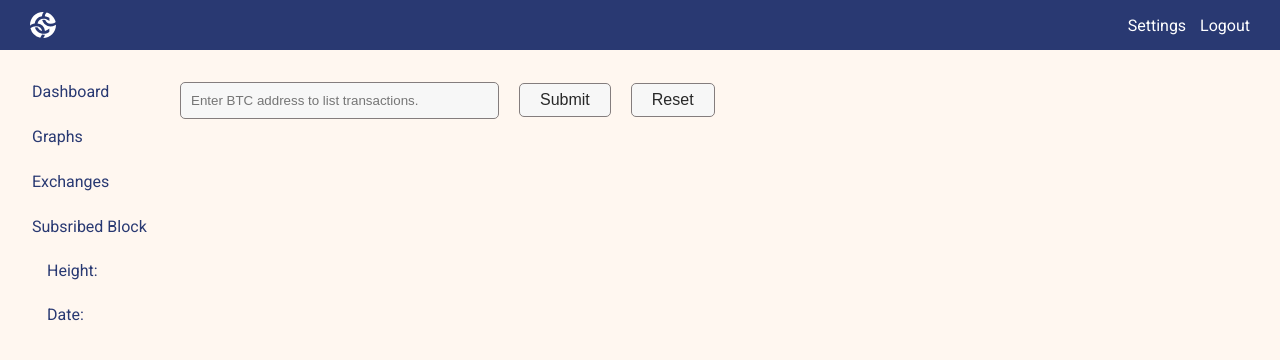
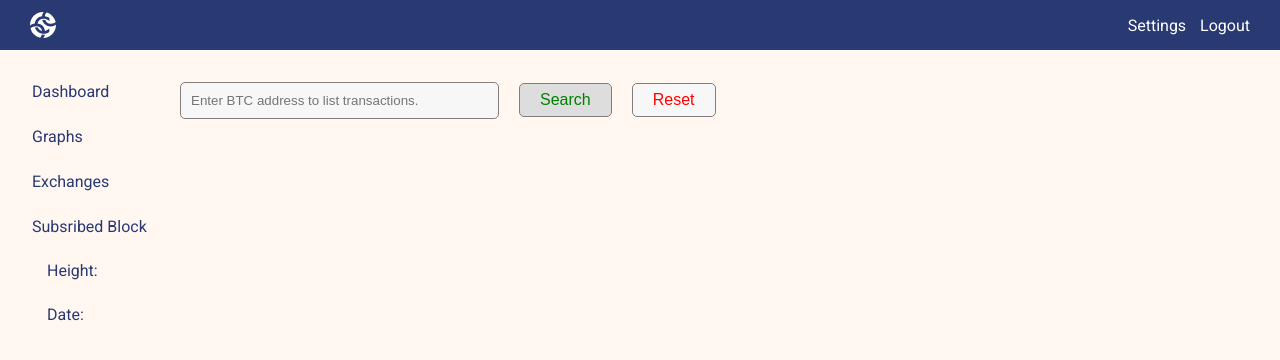
Before and after one commit to bhaveshletter/chain-analysis, an Angular app: page /home in a window 1280 px wide. Shown: the top 360 px of the page. Built offline with nearby package versions, Linux system fonts and the light colour scheme; no server answers.

Commit message:
home page button color and pipe corrected

```diff
--- a/src/app/layout/layout.component.html
+++ b/src/app/layout/layout.component.html
@@ -16,8 +16,12 @@
       </div>
     </div>
     <div>
-      <button type="submit" [disabled]="!bctTxnSeachFm.form.valid" class="btn-search">
-        Submit
+      <button
+        type="submit"
+        [disabled]="!bctTxnSeachFm.form.valid"
+        class="btn-search"
+      >
+        Search
       </button>
     </div>
     <div>
--- a/src/app/layout/layout.component.sass
+++ b/src/app/layout/layout.component.sass
@@ -28,3 +28,12 @@ button
   margin-left: 20px
   @include border-bgcolor
   color: #282828
+
+.btn-search
+  color: #008000
+
+button:disabled
+  background: #dddddd
+
+.btn-reset
+  color: #ff0000
--- a/src/app/shared/epoch-to-timestamp.pipe.ts
+++ b/src/app/shared/epoch-to-timestamp.pipe.ts
@@ -6,7 +6,7 @@ import { Pipe, PipeTransform } from '@angular/core';
 export class EpochToTimestampPipe implements PipeTransform {
   transform(epoch: number): string {
     if (epoch) {
-      return new Date(epoch * 1000).toDateString();
+      return new Date(epoch * 1000).toString();
     } else {
       return '';
     }
--- a/src/app/transaction/transaction-detail/transaction-detail.component.html
+++ b/src/app/transaction/transaction-detail/transaction-detail.component.html
@@ -1,6 +1,6 @@
 <div class="detail">
   <div class="back-btn">
-    <button (click)="onRoot()">Back</button>
+    <button (click)="onRoot()">Home</button>
   </div>
   <div *ngIf="transactionDetail">
     <div class="detail-item">
```
